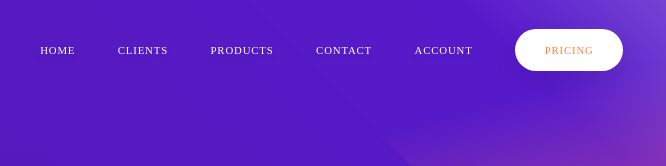
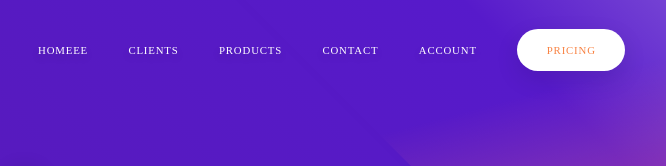
Before and after one commit to datnv/CreateThemeWithHTMLCSSJS, a plain HTML site: page index.html in a window 1280 px wide. Shown: the top 166 px of the page, 531-1197 px from the left. Drawn offline with nearby package versions, Linux system fonts and the light colour scheme; a web font is replaced by a local one.

Commit message:
test deploy

```diff
--- a/index.html
+++ b/index.html
@@ -49,7 +49,7 @@
         <!-- Nav Items -->
         <ul class="nav-items">
           <li class="nav-item">
-            <a href="index.html" class="nav-link">Home</a>
+            <a href="index.html" class="nav-link">Homeee</a>
             <!-- Dropdown 1 -->
             <div class="dropdown dropdown-1">
               <div class="dropdown-1-left">
```
